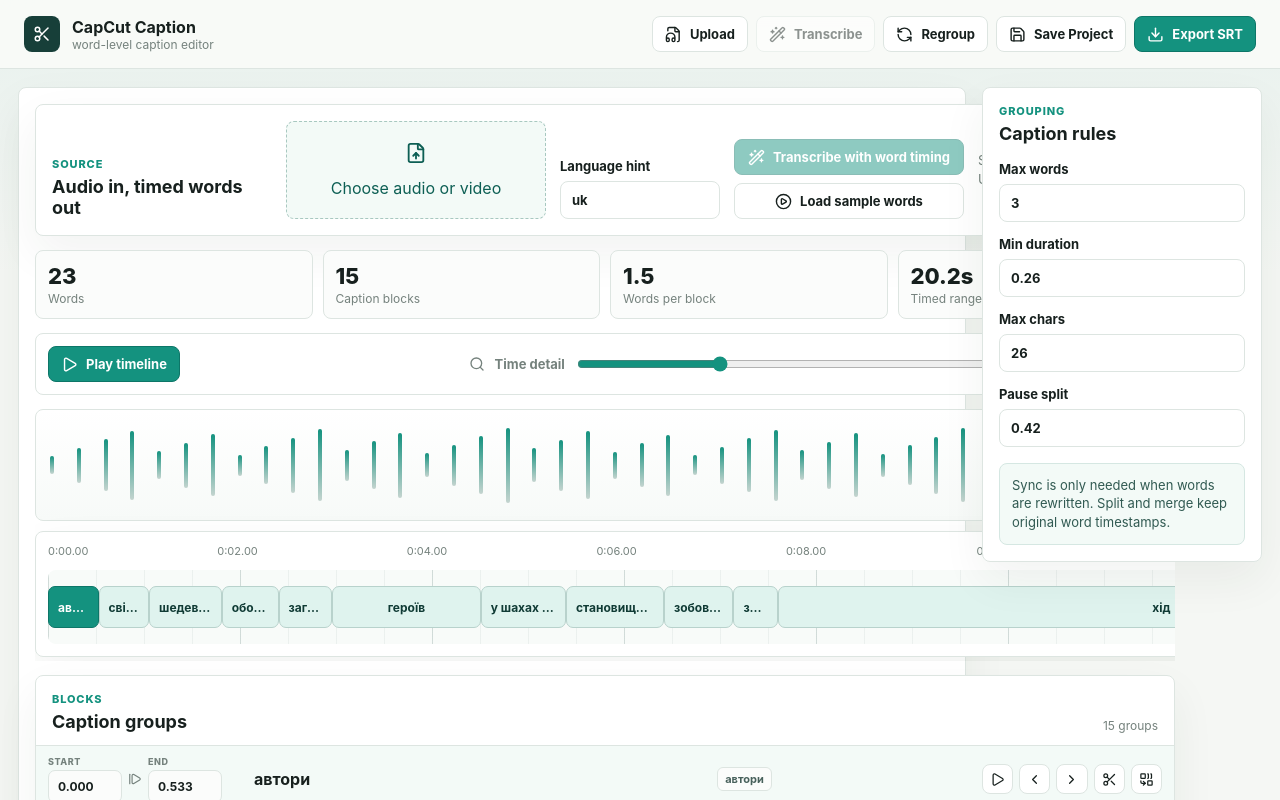
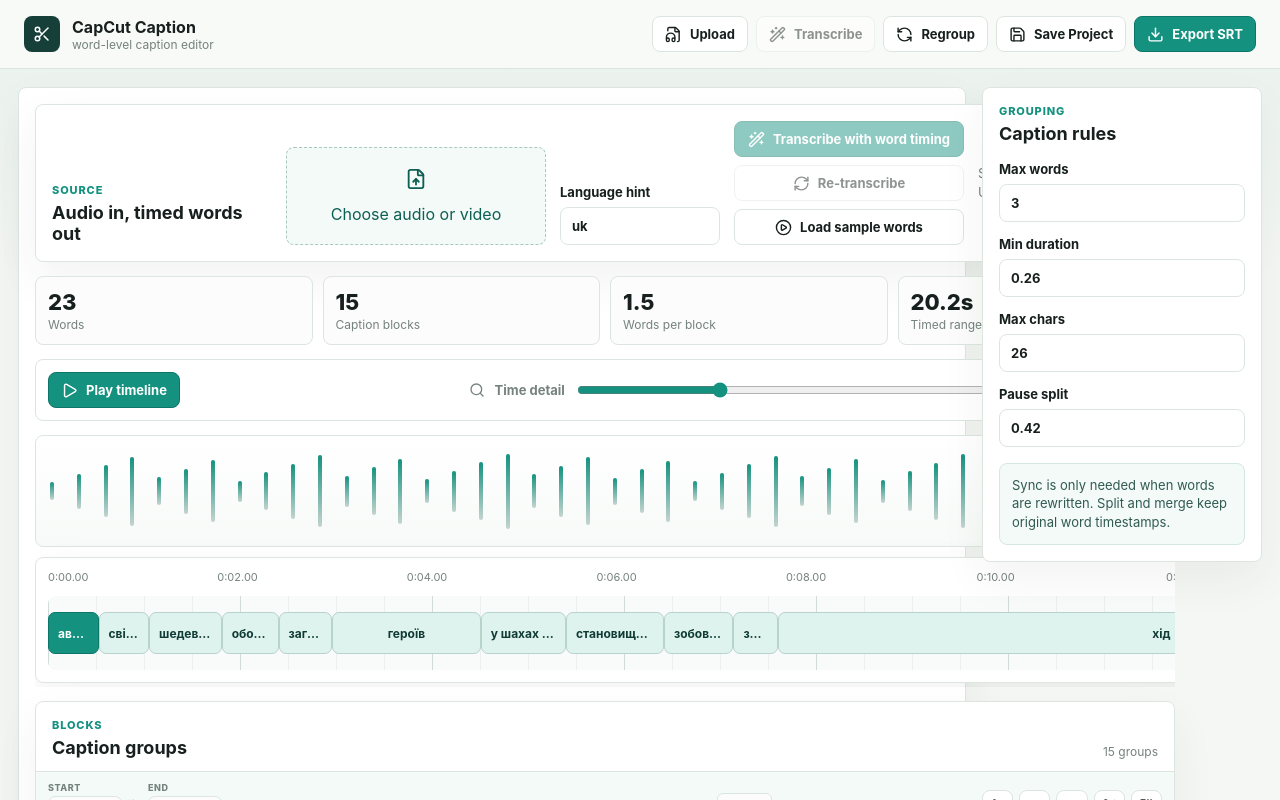
Before and after one commit to tevial/muted-cabinet-7349, a React (Vite) app in the folder apps/web/: page / in a window 1280 px wide. Shown: the top 800 px of the page. Built offline with nearby package versions, Linux system fonts and the light colour scheme; no server answers.

Commit message:
Add transcription cache bypass

```diff
--- a/apps/web/src/App.tsx
+++ b/apps/web/src/App.tsx
@@ -108,6 +108,9 @@ function App() {
     setSelectedGroupId((current) => current && normalizedGroups.some((group) => group.id === current) ? current : normalizedGroups[0]?.id)
   }
 
+  const getTranscriptionSummary = (wordCount: number, groupCount: number) =>
+    `${wordCount} words, ${groupCount} groups`
+
   const loadCachedTranscription = (fingerprint: string, sourceFile?: File) => {
     const cachedTranscription = loadTranscriptionCache(fingerprint, language)
     if (!cachedTranscription) {
@@ -122,13 +125,23 @@ function App() {
           groups: savedProject.groups,
         })
       }
-      setStatus(`Loaded transcript from saved project for ${savedProject.fileName ?? 'this audio'}.`)
+      setStatus(
+        `Loaded transcript from saved project for ${savedProject.fileName ?? 'this audio'}: ${getTranscriptionSummary(
+          savedProject.words.length,
+          savedProject.groups.length,
+        )}.`,
+      )
       return true
     }
 
     setWords(cachedTranscription.result.words)
     setActiveGroups(cachedTranscription.result.groups)
-    setStatus(`Loaded cached transcription for ${cachedTranscription.fileName}. No API call needed.`)
+    setStatus(
+      `Loaded cached transcription for ${cachedTranscription.fileName}: ${getTranscriptionSummary(
+        cachedTranscription.result.words.length,
+        cachedTranscription.result.groups.length,
+      )}. No API call needed.`,
+    )
     return true
   }
 
@@ -173,15 +186,15 @@ function App() {
     setStatus('Groups rebuilt from original word timestamps. Manual text and timing edits in groups were reset.')
   }
 
-  const handleTranscribe = async () => {
+  const handleTranscribe = async (options?: { bypassCache?: boolean }) => {
     if (!file) return
     stopPlayback()
     setIsTranscribing(true)
-    setStatus('Checking local transcription cache...')
+    setStatus(options?.bypassCache ? 'Bypassing local cache and sending audio to the API...' : 'Checking local transcription cache...')
 
     try {
       const fingerprint = await ensureAudioFingerprint(file)
-      if (loadCachedTranscription(fingerprint, file)) return
+      if (!options?.bypassCache && loadCachedTranscription(fingerprint, file)) return
 
       setStatus('Sending audio to the local API...')
       const result = await transcribeFile(file, language)
@@ -190,8 +203,8 @@ function App() {
       setActiveGroups(result.groups)
       setStatus(
         didCache
-          ? `Transcribed ${result.words.length} words and cached this audio locally.`
-          : `Transcribed ${result.words.length} words. Local transcription cache failed.`,
+          ? `Transcribed ${getTranscriptionSummary(result.words.length, result.groups.length)} and cached this audio locally.`
+          : `Transcribed ${getTranscriptionSummary(result.words.length, result.groups.length)}. Local transcription cache failed.`,
       )
     } catch (error) {
       setStatus(error instanceof Error ? error.message : 'Transcription failed.')
--- a/apps/web/src/components/ImportPanel.tsx
+++ b/apps/web/src/components/ImportPanel.tsx
@@ -1,4 +1,4 @@
-import { FileUp, PlayCircle, WandSparkles } from 'lucide-react'
+import { FileUp, PlayCircle, RefreshCw, WandSparkles } from 'lucide-react'
 
 type ImportPanelProps = {
   fileName?: string
@@ -8,7 +8,7 @@ type ImportPanelProps = {
   onLanguageChange: (language: string) => void
   onFileChange: (file: File) => void
   onLoadSample: () => void
-  onTranscribe: () => void
+  onTranscribe: (options?: { bypassCache?: boolean }) => void
 }
 
 export function ImportPanel({
@@ -52,9 +52,18 @@ export function ImportPanel({
       </label>
 
       <div className="stack">
-        <button className="primary-button full" type="button" disabled={!fileName || isTranscribing} onClick={onTranscribe}>
+        <button className="primary-button full" type="button" disabled={!fileName || isTranscribing} onClick={() => onTranscribe()}>
           <WandSparkles size={17} />
           {isTranscribing ? 'Transcribing...' : 'Transcribe with word timing'}
+        </button>
+        <button
+          className="ghost-button full"
+          type="button"
+          disabled={!fileName || isTranscribing}
+          onClick={() => onTranscribe({ bypassCache: true })}
+        >
+          <RefreshCw size={17} />
+          Re-transcribe
         </button>
         <button className="ghost-button full" type="button" onClick={onLoadSample}>
           <PlayCircle size={17} />
--- a/apps/web/src/components/TopBar.tsx
+++ b/apps/web/src/components/TopBar.tsx
@@ -4,7 +4,7 @@ type TopBarProps = {
   canExport: boolean
   canTranscribe: boolean
   isTranscribing: boolean
-  onTranscribe: () => void
+  onTranscribe: (options?: { bypassCache?: boolean }) => void
   onRegroup: () => void
   onSaveProject: () => void
   onExportSrt: () => void
@@ -36,7 +36,7 @@ export function TopBar({
           <FileAudio size={17} />
           Upload
         </label>
-        <button className="ghost-button" type="button" disabled={!canTranscribe || isTranscribing} onClick={onTranscribe}>
+        <button className="ghost-button" type="button" disabled={!canTranscribe || isTranscribing} onClick={() => onTranscribe()}>
           <WandSparkles size={17} />
           {isTranscribing ? 'Transcribing' : 'Transcribe'}
         </button>
```
